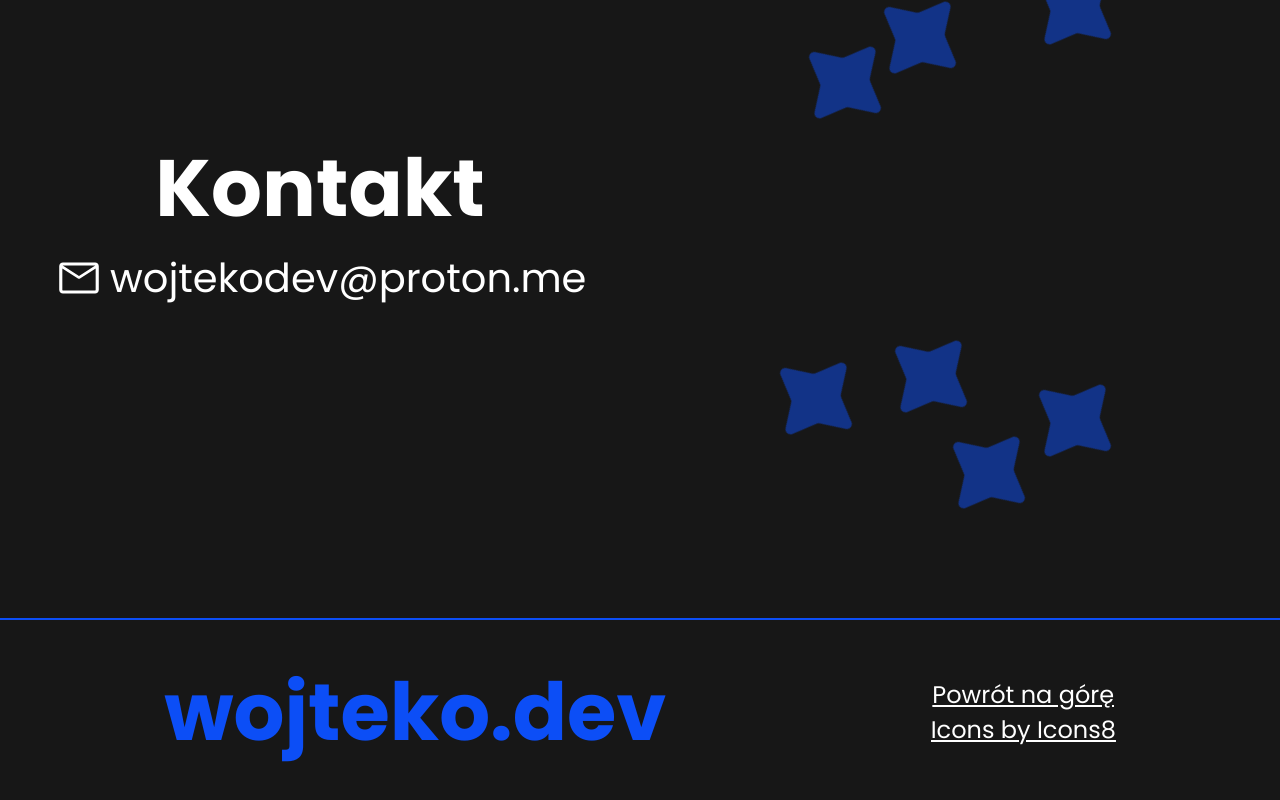
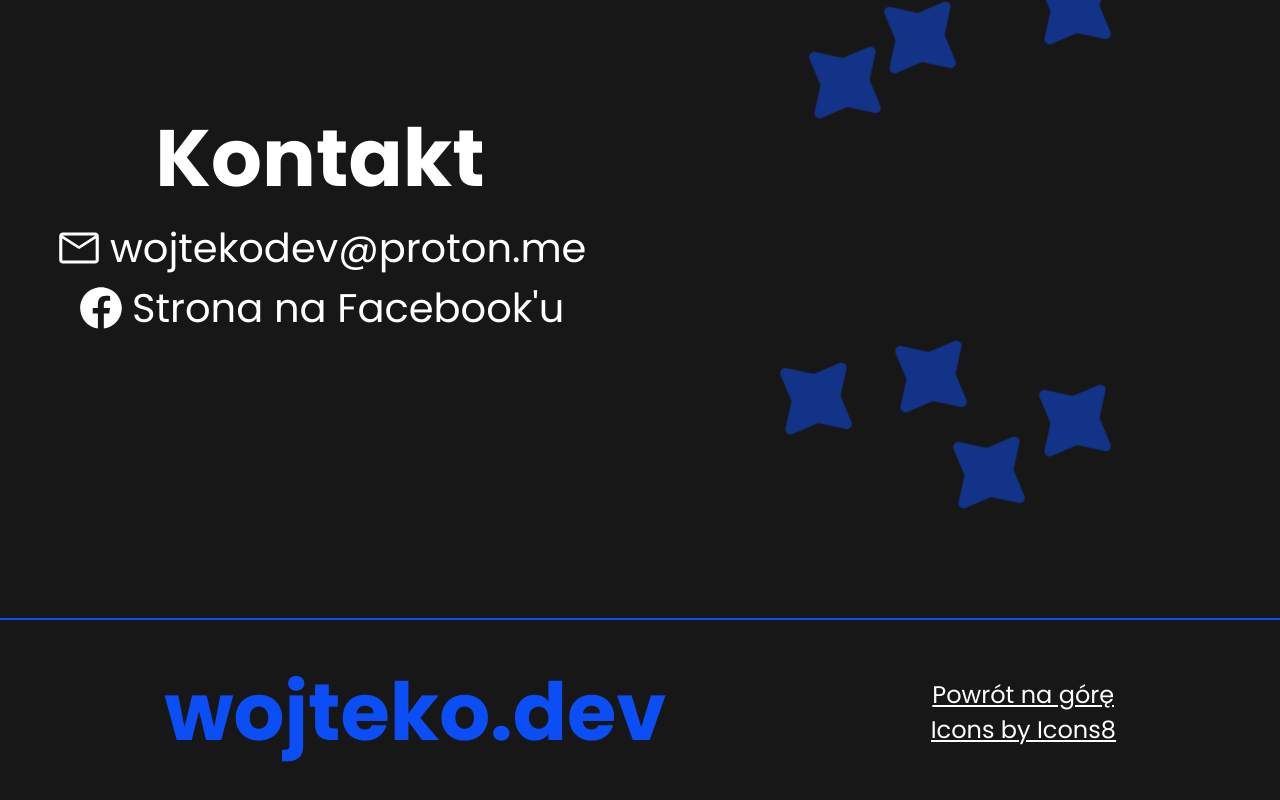
Before and after one commit to wojtas3422/portfolio, a React (Vite) app: page / in a window 1280 px wide. Shown: the part 3542-4342 px from the top of the page. Built offline with nearby package versions, Linux system fonts and the light colour scheme.

Commit message:
add facebook link

```diff
--- a/src/App.jsx
+++ b/src/App.jsx
@@ -73,7 +73,7 @@ export default function App() {
 						<img className='contact-icon' src="/icons/mail.svg" alt="M" /> wojtekodev@proton.me
 					</a>
 					<a className='contact-link' href="">
-						<img src="" alt="" />
+						<img className='contact-icon' src="/icons/facebook.svg" alt="Fb" /> Strona na Facebook'u
 					</a>
 				</div>
 				<div ref={contactStarContainerRef} className='contact-star-container'>
```
Also changed, not shown: public/icons/facebook.svg (added).
